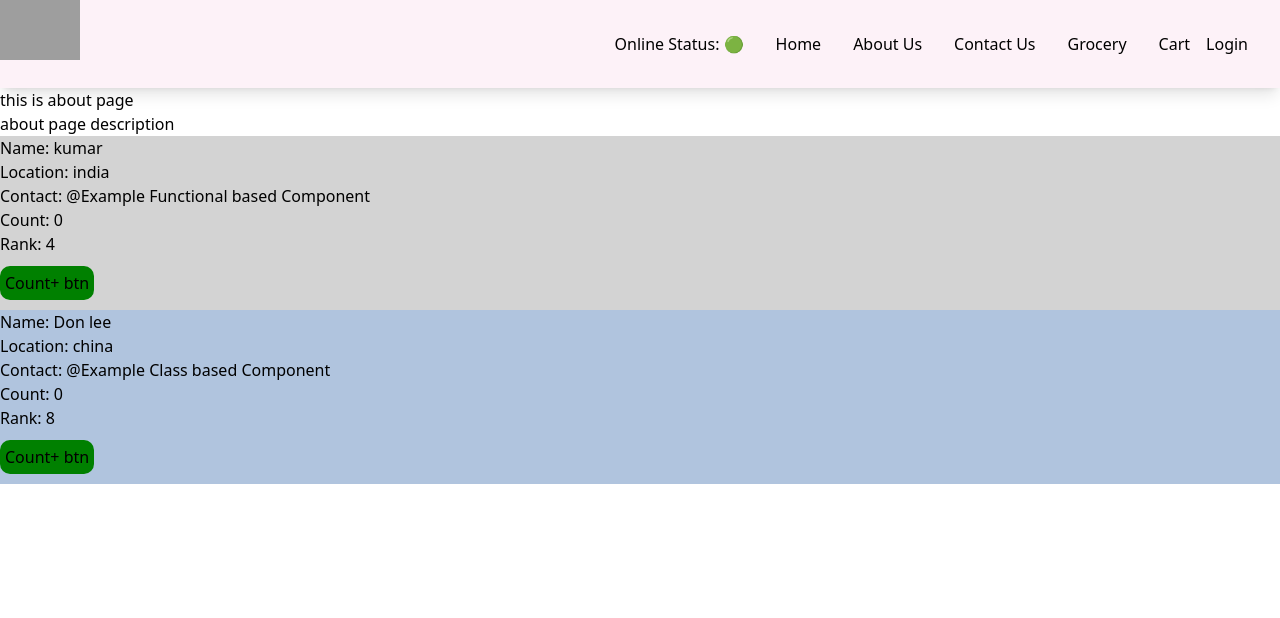
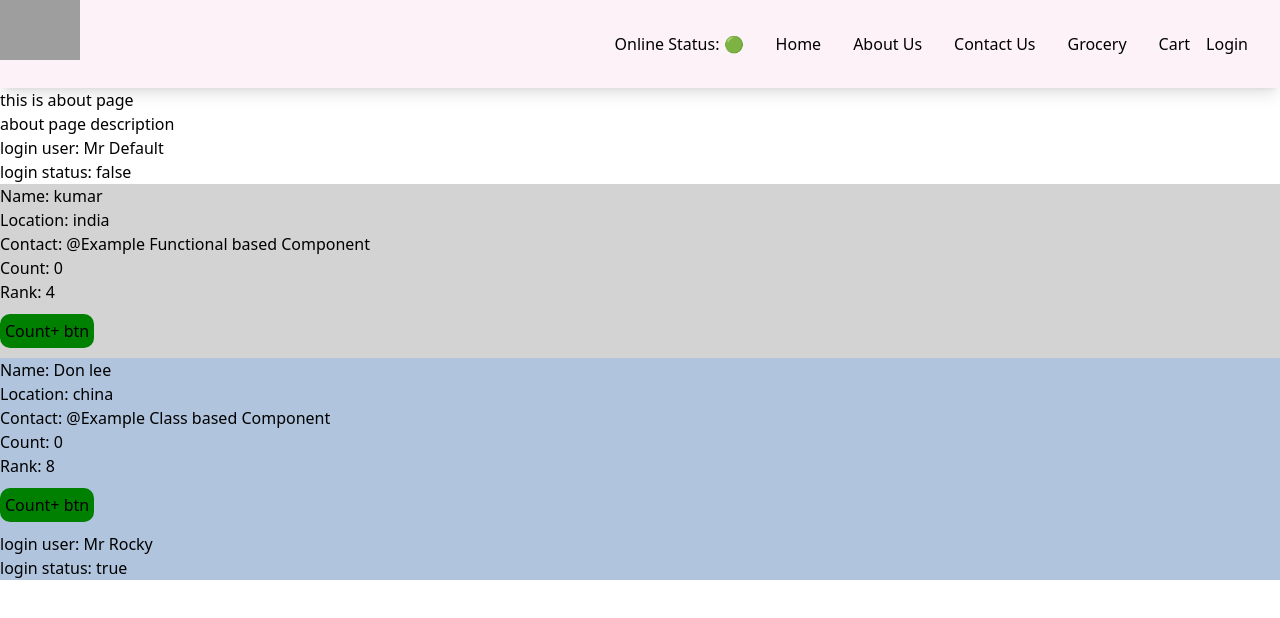
Before and after one commit to kumarnaidukarri/Zimbo__Frontend, a React (Vite) app: page /about in a window 1280 px wide. Shown: the top 618 px of the page. Built offline with nearby package versions, Linux system fonts and the light colour scheme; grey boxes are pictures that could not be loaded.

Commit message:
9 - Learned React Context(createContext, useContext, contextname.Consumer, contextname.Provider), Props Drilling

```diff
--- a/src/components/About.js
+++ b/src/components/About.js
@@ -1,6 +1,8 @@
 import User from "./User";
 import UserClass from "./UserClass";
 import React from "react";
+
+import UserContext from "../utils/UserContext";
 
 // Life Cycle of react component:
 /*
@@ -36,8 +38,21 @@ const About = class extends React.Component {
         <h1> this is about page </h1>
         <p> about page description </p>
 
-        <User name="kumar" location="india" />
-        <UserClass name="Don lee" location="china" />
+        <UserContext.Consumer>
+          {(data) => (
+            <div>
+              <p>login user: {data.loginUser}</p>
+              <p>login status: {data.loginStatus.toString()}</p>
+            </div>
+          )}
+        </UserContext.Consumer>
+
+        <UserContext.Provider
+          value={{ loginUser: "Mr Rocky", loginStatus: true }}
+        >
+          <User name="kumar" location="india" />
+          <UserClass name="Don lee" location="china" />
+        </UserContext.Provider>
       </>
     );
   }
--- a/src/components/User.js
+++ b/src/components/User.js
@@ -1,12 +1,18 @@
 // 'User' functional component
 
 import { useEffect, useState } from "react";
+import { useContext } from "react"; // importing 'useContext' hook from library
+
+import UserContext from "../utils/UserContext"; // importing our created context 'UserContext'
 
 const User = (props) => {
   const { name, location } = props;
 
   const [count, setCount] = useState(0); // creating a state variable
   const [rank, setRank] = useState(4); // creating a state variable
+
+  const userData = useContext(UserContext); // accessing Data of 'UserContext' using hook
+  console.log(userData);
 
   useEffect(() => {
     // useEffect() calls after Render.
@@ -45,3 +51,9 @@ const User = (props) => {
 };
 
 export default User;
+
+// context in functional component.
+/*
+ 1. import 'useContext' hook from 'react' library and  your created 'Context' from your file.
+ 2. access the Data from your context using 'useContext()' hook.
+*/
--- a/src/components/UserClass.js
+++ b/src/components/UserClass.js
@@ -1,6 +1,7 @@
 // 'User' class component
 
 import React from "react";
+import UserContext from "../utils/UserContext";
 
 // Class Components, its Lifecycle methods are Outdated. But still IMP for fundamentals.
 /*
@@ -35,12 +36,14 @@ class UserClass extends React.Component {
     this.setState({ count: this.state.count + 1 });
   };
 
+  static contextType = UserContext; // static method to access context. 'this.context'
+
   render() {
     const { name, location } = this;
     const { count, rank } = this.state;
 
     return (
-      <div className="user-card" style={{ backgroundColor: "lightsteelblue" }}>
+      <div className="user-card" style={{ backgroundColor: "lightSteelBlue" }}>
         <h2> Name: {name} </h2>
         <h3> Location: {location} </h3>
         <h4> Contact: @Example Class based Component</h4>
@@ -57,6 +60,15 @@ class UserClass extends React.Component {
         >
           Count+ btn
         </button>
+
+        <UserContext.Consumer>
+          {(updatedData) => (
+            <div>
+              <p> login user: {updatedData.loginUser} </p>
+              <p> login status: {this.context.loginStatus.toString()} </p>
+            </div>
+          )}
+        </UserContext.Consumer>
       </div>
     );
   }
--- /dev/null
+++ b/src/utils/UserContext.js
@@ -0,0 +1,28 @@
+// Context means a 'Global Central Place'.  i.e,we stores data in it and access from anywhere in app.
+
+/*
+  1. Creating context -
+   createContext(value) :-  method creates a context.
+
+  2. Using context -
+   i) useContext(context_name)
+   :- 'hook' to access data from a 'created context' in Functional component.
+
+  ii) <contextname.Consumer> {(data) => (<div><h1> data </h1></div>)} </contextname.Consumer>
+   :- 'Consumer' component used to access data of context using a function.
+
+  iii) <contextname.Provider value={updated value}> <Child1 /> <Child2 /> <context.Provider>
+   :- 'Provider' component gives data to all components inside it. also used to update context value.
+
+  iv) static ContextType = context_name;  :- static method to access context in Class component.
+      this.context :- gives context data.
+*/
+
+import { createContext } from "react";
+
+const UserContext = createContext({
+  loginUser: "Mr Default",
+  loginStatus: false,
+}); // createContext() creates a context
+
+export default UserContext;
```
